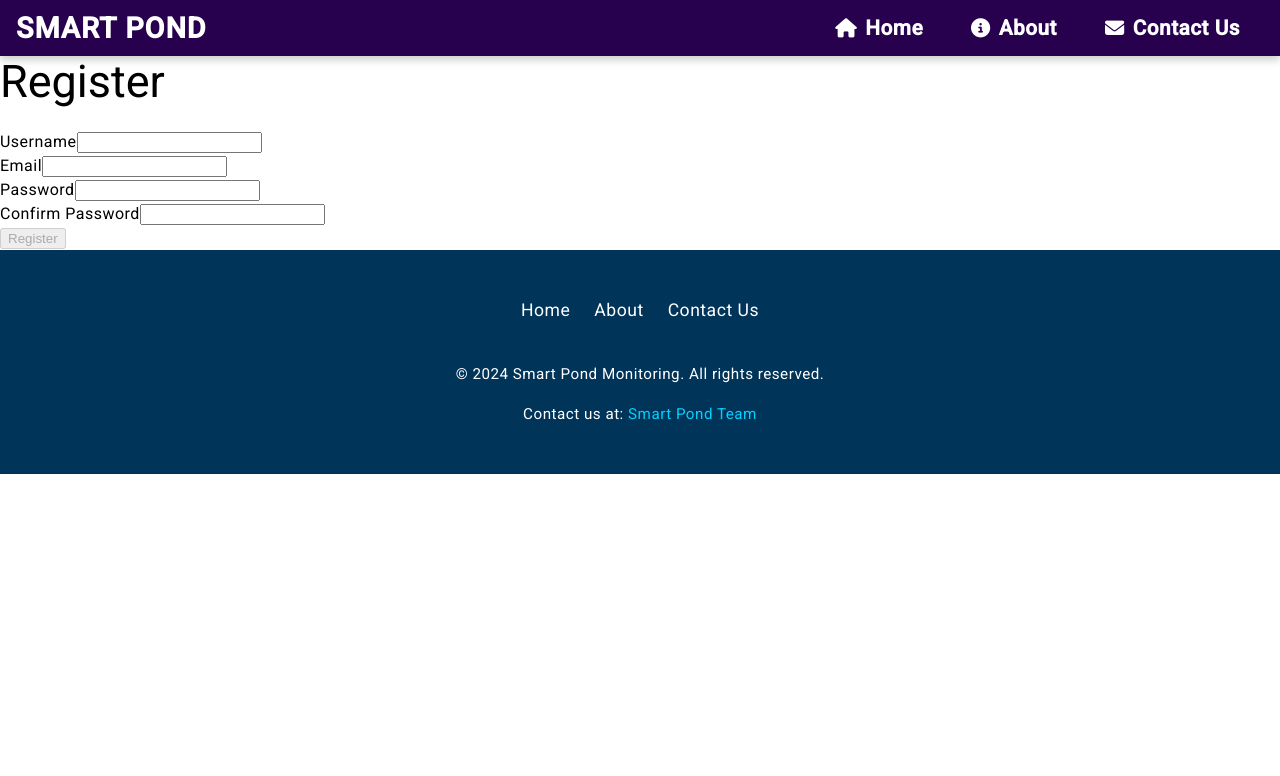
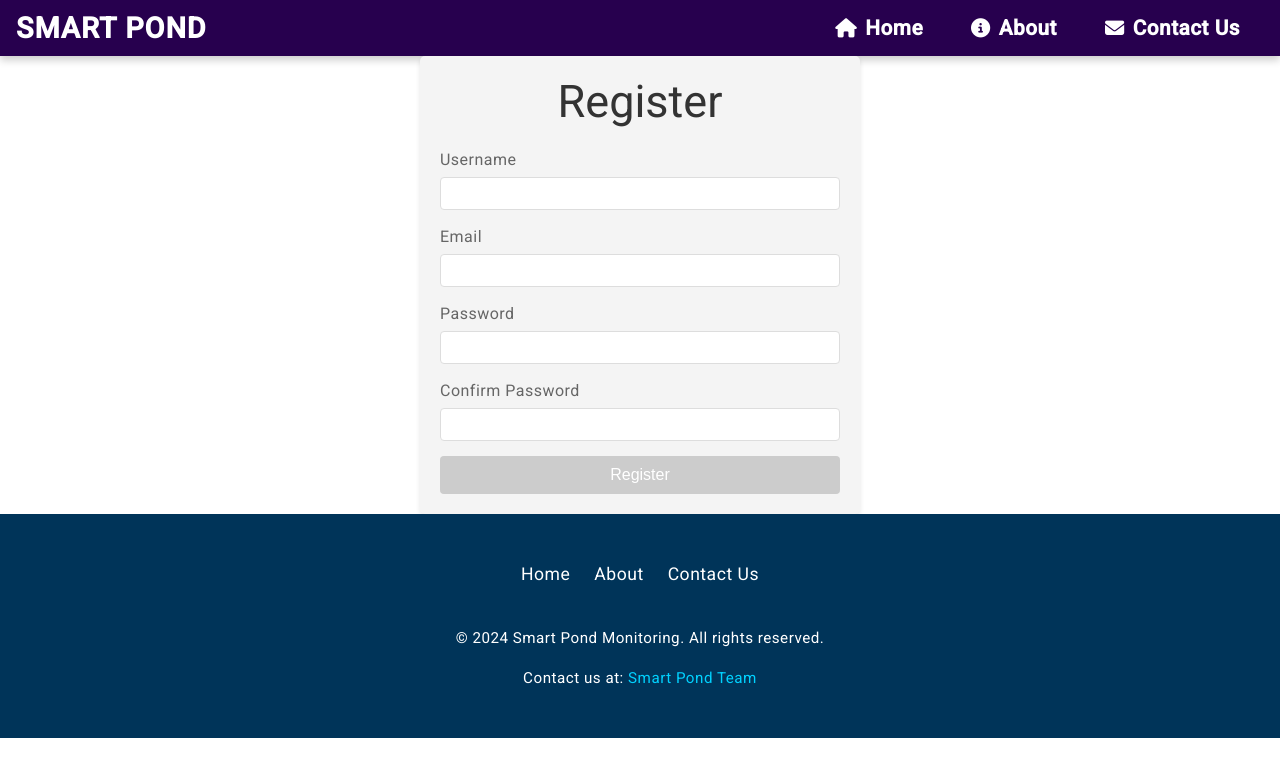
Before and after one commit to minnukota381/Fish-Pond-Monitoring-UI, an Angular app: page /register in a window 1280 px wide. Shown: the top 776 px of the page. Built offline with nearby package versions, Linux system fonts and the light colour scheme.

Commit message:
"Added CSS styles for register component"

```diff
--- a/src/app/register/register.component.css
+++ b/src/app/register/register.component.css
@@ -0,0 +1,64 @@
+form {
+  max-width: 400px;
+  margin: 0 auto;
+  padding: 20px;
+  background-color: #f4f4f4;
+  border-radius: 5px;
+  box-shadow: 0 2px 5px rgba(0, 0, 0, 0.1);
+}
+
+h2 {
+  text-align: center;
+  color: #333;
+  margin-bottom: 20px;
+}
+
+.form-group {
+  margin-bottom: 15px;
+}
+
+label {
+  display: block;
+  margin-bottom: 5px;
+  color: #666;
+}
+
+input[type="text"],
+input[type="email"],
+input[type="password"] {
+  width: 100%;
+  padding: 8px;
+  border: 1px solid #ddd;
+  border-radius: 4px;
+  box-sizing: border-box;
+}
+
+button {
+  width: 100%;
+  padding: 10px;
+  background-color: #007bff;
+  color: white;
+  border: none;
+  border-radius: 4px;
+  cursor: pointer;
+  font-size: 16px;
+}
+
+button:hover {
+  background-color: #0056b3;
+}
+
+button:disabled {
+  background-color: #cccccc;
+  cursor: not-allowed;
+}
+
+.alert-danger {
+  color: #721c24;
+  background-color: #f8d7da;
+  border: 1px solid #f5c6cb;
+  padding: 5px 10px;
+  border-radius: 4px;
+  margin-top: 5px;
+  font-size: 14px;
+}
```
